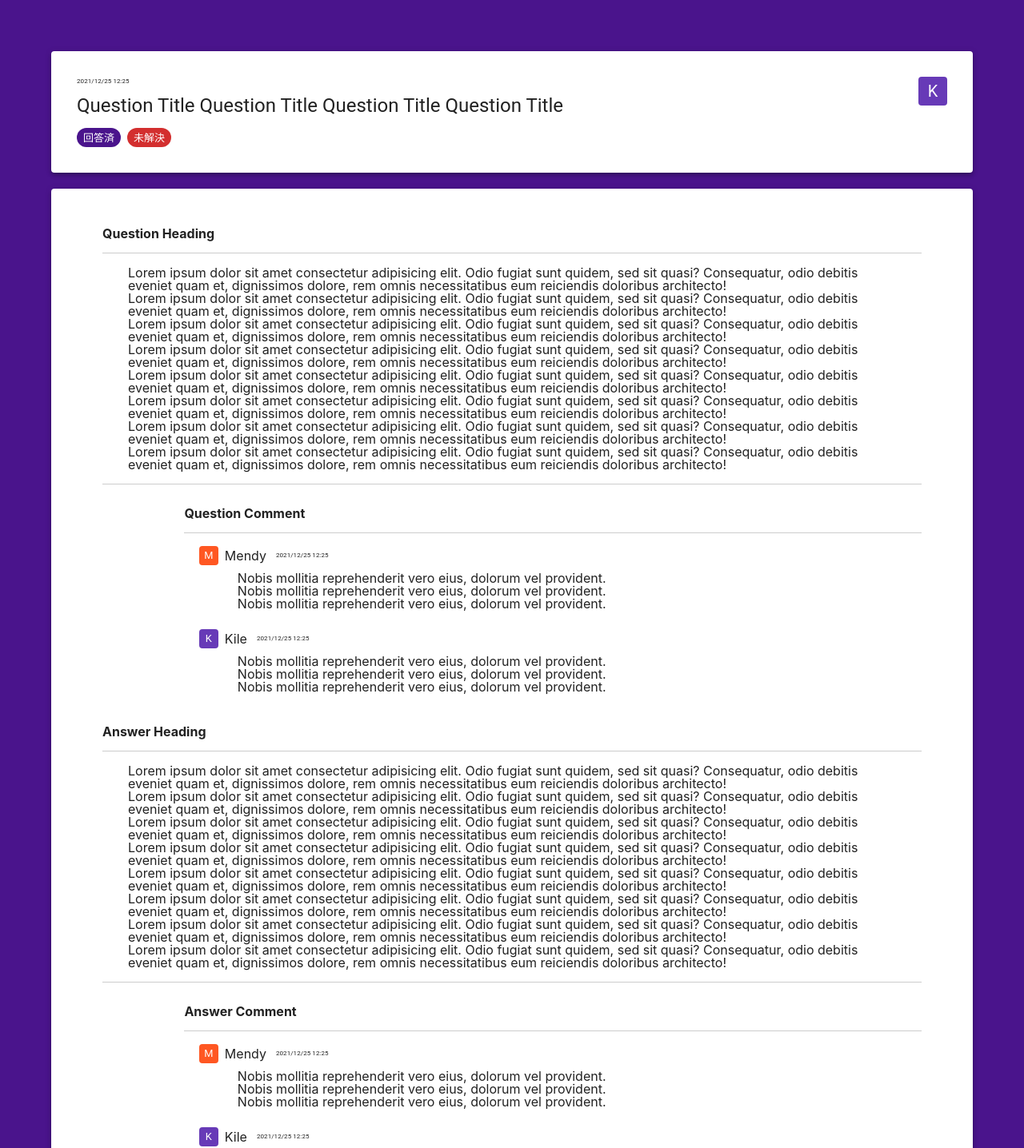
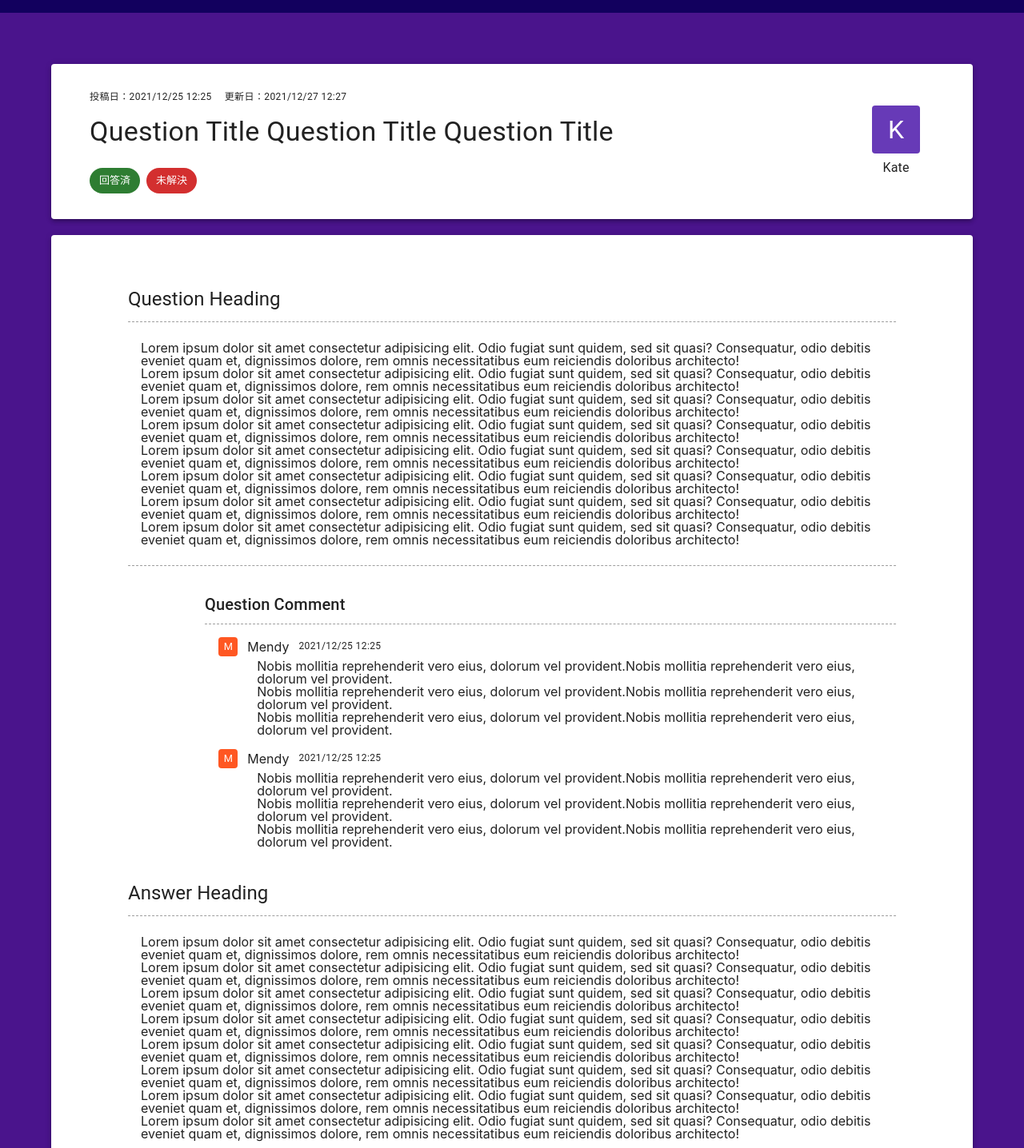
Before and after one commit to Mori-to-Yukainanakama/shiravel-next, a Next.js app: page /questions/questionDetail in a window 1280 px wide. Shown: the part 240-1676 px from the top of the page at 80% size. Built offline with nearby package versions, Linux system fonts and the light colour scheme.

Commit message:
全体的にレイアウトを調整。

```diff
--- /dev/null
+++ b/components/questionDetail/atoms/borderline.js
@@ -0,0 +1,7 @@
+import { Box } from "@mui/material";
+
+const Borderline = () => {
+  return <Box sx={{ borderBottom: "1px", borderColor: "grey.500", borderStyle: "dashed" }} />;
+};
+
+export default Borderline;
--- a/components/questionDetail/molecules/comment.js
+++ b/components/questionDetail/molecules/comment.js
@@ -1,76 +1,53 @@
-import { Avatar, Box, Typography } from "@mui/material";
-import { deepOrange, deepPurple } from "@mui/material/colors";
+import { Box, Typography } from "@mui/material";
+import Borderline from "../atoms/borderline";
 import Spacer from "../atoms/spacer";
+import CommentedUser from "./commentedUser";
 
 const Comment = ({ title }) => {
   return (
-    <>
     <Box sx={{ width: "90%", ml: "auto" }}>
-        <h3>{title} Comment</h3>
-        <hr />
+      <Typography variant="h6">{title} Comment</Typography>
+      <Spacer height={8} />
+      <Borderline />
+      <Spacer height={16} />
       <Box sx={{ width: "98%", ml: "auto" }}>
-          <Box sx={{ display: "flex", alignItems: "center" }}>
-            <Avatar
-              variant="rounded"
-              sx={{
-                width: 24,
-                height: 24,
-                bgcolor: deepOrange[500],
-                fontSize: ".8rem",
-              }}
-            >
-              M
-            </Avatar>
-            <Spacer width={8} />
-            <p>Mendy</p>
-            <Spacer width={12} />
-            <Typography fontSize={8}>2021/12/25 12:25</Typography>
-          </Box>
-          <Box sx={{ pl: 6, pt: 1 }}>
+        <CommentedUser />
+        <Spacer height={4} />
+        <Box sx={{ pl: 6 }}>
           <p>
-              Nobis mollitia reprehenderit vero eius, dolorum vel provident.
+            Nobis mollitia reprehenderit vero eius, dolorum vel provident.Nobis
+            mollitia reprehenderit vero eius, dolorum vel provident.
           </p>
           <p>
-              Nobis mollitia reprehenderit vero eius, dolorum vel provident.
+            Nobis mollitia reprehenderit vero eius, dolorum vel provident.Nobis
+            mollitia reprehenderit vero eius, dolorum vel provident.
           </p>
           <p>
-              Nobis mollitia reprehenderit vero eius, dolorum vel provident.
+            Nobis mollitia reprehenderit vero eius, dolorum vel provident.Nobis
+            mollitia reprehenderit vero eius, dolorum vel provident.
           </p>
         </Box>
       </Box>
-        <Spacer height={24}></Spacer>
+      <Spacer height={16} />
       <Box sx={{ width: "98%", ml: "auto" }}>
-          <Box sx={{ display: "flex", alignItems: "center" }}>
-            <Avatar
-              variant="rounded"
-              sx={{
-                width: 24,
-                height: 24,
-                bgcolor: deepPurple[500],
-                fontSize: ".8rem",
-              }}
-            >
-              K
-            </Avatar>
-            <Spacer width={8} />
-            <p>Kile</p>
-            <Spacer width={12} />
-            <Typography fontSize={8}>2021/12/25 12:25</Typography>
-          </Box>
-          <Box sx={{ pl: 6, pt: 1 }}>
+        <CommentedUser />
+        <Spacer height={4} />
+        <Box sx={{ pl: 6 }}>
           <p>
-              Nobis mollitia reprehenderit vero eius, dolorum vel provident.
+            Nobis mollitia reprehenderit vero eius, dolorum vel provident.Nobis
+            mollitia reprehenderit vero eius, dolorum vel provident.
           </p>
           <p>
-              Nobis mollitia reprehenderit vero eius, dolorum vel provident.
+            Nobis mollitia reprehenderit vero eius, dolorum vel provident.Nobis
+            mollitia reprehenderit vero eius, dolorum vel provident.
           </p>
           <p>
-              Nobis mollitia reprehenderit vero eius, dolorum vel provident.
+            Nobis mollitia reprehenderit vero eius, dolorum vel provident.Nobis
+            mollitia reprehenderit vero eius, dolorum vel provident.
           </p>
         </Box>
       </Box>
     </Box>
-    </>
   );
 };
 
--- /dev/null
+++ b/components/questionDetail/molecules/commentedUser.js
@@ -0,0 +1,27 @@
+import { Avatar, Box, Typography } from "@mui/material";
+import { deepOrange } from "@mui/material/colors";
+import Spacer from "../atoms/spacer";
+
+const CommentedUser = () => {
+  return (
+    <Box sx={{ display: "flex", alignItems: "center" }}>
+      <Avatar
+        variant="rounded"
+        sx={{
+          width: 24,
+          height: 24,
+          bgcolor: deepOrange[500],
+          fontSize: ".8rem",
+        }}
+      >
+        M
+      </Avatar>
+      <Spacer width={12} />
+      <p>Mendy</p>
+      <Spacer width={12} />
+      <Typography variant="caption">2021/12/25 12:25</Typography>
+    </Box>
+  );
+};
+
+export default CommentedUser;
--- a/components/questionDetail/molecules/mainContent.js
+++ b/components/questionDetail/molecules/mainContent.js
@@ -1,64 +1,100 @@
-import { Box } from "@mui/material";
+import { Avatar, Box, Typography } from "@mui/material";
+import { deepPurple } from "@mui/material/colors";
+import Borderline from "../atoms/borderline";
+import Spacer from "../atoms/spacer";
 
-const MainContent = ({ title }) => {
+const MainContent = ({ title, isAnswer = false }) => {
   return (
-    <>
     <Box>
-        <h3>{title} Heading</h3>
-        <hr />
-        <Box sx={{ px: 4 }}>
+      <Typography variant="h5">{title} Heading</Typography>
+      <Spacer height={12} />
+      <Borderline />
+      <Spacer height={24} />
+      <Box sx={{ px: 2 }}>
         <p>
           Lorem ipsum dolor sit amet consectetur adipisicing elit. Odio fugiat
-            sunt quidem, sed sit quasi? Consequatur, odio debitis eveniet quam
-            et, dignissimos dolore, rem omnis necessitatibus eum reiciendis
-            doloribus architecto!
+          sunt quidem, sed sit quasi? Consequatur, odio debitis eveniet quam et,
+          dignissimos dolore, rem omnis necessitatibus eum reiciendis doloribus
+          architecto!
         </p>
         <p>
           Lorem ipsum dolor sit amet consectetur adipisicing elit. Odio fugiat
-            sunt quidem, sed sit quasi? Consequatur, odio debitis eveniet quam
-            et, dignissimos dolore, rem omnis necessitatibus eum reiciendis
-            doloribus architecto!
+          sunt quidem, sed sit quasi? Consequatur, odio debitis eveniet quam et,
+          dignissimos dolore, rem omnis necessitatibus eum reiciendis doloribus
+          architecto!
         </p>
         <p>
           Lorem ipsum dolor sit amet consectetur adipisicing elit. Odio fugiat
-            sunt quidem, sed sit quasi? Consequatur, odio debitis eveniet quam
-            et, dignissimos dolore, rem omnis necessitatibus eum reiciendis
-            doloribus architecto!
+          sunt quidem, sed sit quasi? Consequatur, odio debitis eveniet quam et,
+          dignissimos dolore, rem omnis necessitatibus eum reiciendis doloribus
+          architecto!
         </p>
         <p>
           Lorem ipsum dolor sit amet consectetur adipisicing elit. Odio fugiat
-            sunt quidem, sed sit quasi? Consequatur, odio debitis eveniet quam
-            et, dignissimos dolore, rem omnis necessitatibus eum reiciendis
-            doloribus architecto!
+          sunt quidem, sed sit quasi? Consequatur, odio debitis eveniet quam et,
+          dignissimos dolore, rem omnis necessitatibus eum reiciendis doloribus
+          architecto!
         </p>
         <p>
           Lorem ipsum dolor sit amet consectetur adipisicing elit. Odio fugiat
-            sunt quidem, sed sit quasi? Consequatur, odio debitis eveniet quam
-            et, dignissimos dolore, rem omnis necessitatibus eum reiciendis
-            doloribus architecto!
+          sunt quidem, sed sit quasi? Consequatur, odio debitis eveniet quam et,
+          dignissimos dolore, rem omnis necessitatibus eum reiciendis doloribus
+          architecto!
         </p>
         <p>
           Lorem ipsum dolor sit amet consectetur adipisicing elit. Odio fugiat
-            sunt quidem, sed sit quasi? Consequatur, odio debitis eveniet quam
-            et, dignissimos dolore, rem omnis necessitatibus eum reiciendis
-            doloribus architecto!
+          sunt quidem, sed sit quasi? Consequatur, odio debitis eveniet quam et,
+          dignissimos dolore, rem omnis necessitatibus eum reiciendis doloribus
+          architecto!
         </p>
         <p>
           Lorem ipsum dolor sit amet consectetur adipisicing elit. Odio fugiat
-            sunt quidem, sed sit quasi? Consequatur, odio debitis eveniet quam
-            et, dignissimos dolore, rem omnis necessitatibus eum reiciendis
-            doloribus architecto!
+          sunt quidem, sed sit quasi? Consequatur, odio debitis eveniet quam et,
+          dignissimos dolore, rem omnis necessitatibus eum reiciendis doloribus
+          architecto!
         </p>
         <p>
           Lorem ipsum dolor sit amet consectetur adipisicing elit. Odio fugiat
-            sunt quidem, sed sit quasi? Consequatur, odio debitis eveniet quam
-            et, dignissimos dolore, rem omnis necessitatibus eum reiciendis
-            doloribus architecto!
+          sunt quidem, sed sit quasi? Consequatur, odio debitis eveniet quam et,
+          dignissimos dolore, rem omnis necessitatibus eum reiciendis doloribus
+          architecto!
         </p>
+        {isAnswer && (
+          <>
+            <Spacer height={12} />
+            <Box
+              sx={{
+                display: "flex",
+                justifyContent: "flex-end",
+                alignItems: "center",
+              }}
+            >
+              <Typography variant="caption">
+                投稿日：2021/12/25 12:25
+              </Typography>
+              <Spacer width={16} />
+              <Typography variant="caption">
+                更新日：2021/12/27 12:25
+              </Typography>
+              <Spacer width={24} />
+              <Avatar
+                variant="rounded"
+                sx={{
+                  width: 32,
+                  height: 32,
+                  bgcolor: "primary.main",
+                  fontSize: "1.1rem",
+                }}
+              >
+                K
+              </Avatar>
             </Box>
+          </>
+        )}
       </Box>
-      <hr />
-    </>
+      <Spacer height={24} />
+      <Borderline />
+    </Box>
   );
 };
 
--- a/components/questionDetail/organisms/heading.js
+++ b/components/questionDetail/organisms/heading.js
@@ -4,41 +4,50 @@ import Spacer from "../atoms/spacer";
 
 const Heading = () => {
   return (
-    <>
-      <Paper elevation={4} sx={{ bgcolor: "white" }}>
+    <Paper elevation={4} sx={{ bgcolor: "background.paper" }}>
       <Grid container>
-          <Grid item xs={9} sx={{ p: 4 }}>
-            <Typography fontSize={8}>2021/12/25 12:25</Typography>
-            <Spacer height={8} />
-            <Typography variant="h5">
-              Question Title Question Title Question Title Question Title
+        <Grid item xs={10} sx={{ px: 6, py: 4 }}>
+          <Stack spacing={2} direction={"row"}>
+            <Typography variant="caption">投稿日：2021/12/25 12:25</Typography>
+            <Typography variant="caption">更新日：2021/12/27 12:27</Typography>
+          </Stack>
+          <Spacer height={12} />
+          <Typography variant="h4">
+            Question Title Question Title Question Title
           </Typography>
-            <Spacer height={12} />
+          <Spacer height={24} />
           <Stack direction="row" spacing={1}>
-              <Chip label="回答済" size="small" color="primary" />
-              <Chip label="未解決" size="small" color="error" />
+            <Chip label="回答済" color="success" />
+            <Chip label="未解決" color="error" />
           </Stack>
         </Grid>
         <Grid
           item
-            xs={3}
+          xs={2}
           sx={{
             p: 4,
             display: "flex",
             flexDirection: "column",
-              alignItems: "flex-end",
+            alignItems: "center",
+            justifyContent: "center",
           }}
         >
           <Avatar
             variant="rounded"
-              sx={{ width: 36, height: 36, bgcolor: deepPurple[500] }}
+            sx={{
+              width: 60,
+              height: 60,
+              bgcolor: deepPurple[500],
+              fontSize: "2rem",
+            }}
           >
             K
           </Avatar>
+          <Spacer height={6} />
+          <Typography variant="body1">Kate</Typography>
         </Grid>
       </Grid>
     </Paper>
-    </>
   );
 };
 
--- a/components/questionDetail/organisms/main.js
+++ b/components/questionDetail/organisms/main.js
@@ -1,5 +1,4 @@
-import { Avatar, Paper, Typography } from "@mui/material";
-import { Box } from "@mui/system";
+import { Paper } from "@mui/material";
 import Spacer from "../atoms/spacer";
 import Editor from "../atoms/editor";
 import Comment from "../molecules/comment";
@@ -7,26 +6,18 @@ import MainContent from "../molecules/mainContent";
 
 const Main = () => {
   return (
-    <>
-      <Paper elevation={4} sx={{ bgcolor: "white", px: 8, py: 6 }}>
+    <Paper elevation={4} sx={{ bgcolor: "white", px: 12, py: 8 }}>
       <MainContent title={"Question"} />
-
-        <Spacer height={12}></Spacer>
-
+      <Spacer height={32} />
       <Comment title={"Question"} />
-
-        <Spacer height={40}></Spacer>
-
-        <MainContent title={"Answer"} />
-        <Spacer height={12}></Spacer>
-
+      <Spacer height={40} />
+      <MainContent title={"Answer"} isAnswer={"true"} />
+      <Spacer height={32} />
       <Comment title={"Answer"} />
-
       {/* Editor */}
       <Editor />
       {/* Editor end */}
     </Paper>
-    </>
   );
 };
 
--- a/components/questionDetail/organisms/top.js
+++ b/components/questionDetail/organisms/top.js
@@ -6,7 +6,7 @@ const Top = () => {
       <Box
         sx={{
           bgcolor: "primary.dark",
-          p: 6,
+          p: 4,
           textAlign: "center",
           display: "flex",
           flexDirection: "column",
@@ -15,10 +15,10 @@ const Top = () => {
         }}
       >
         <Container>
-          <Typography variant="h3" sx={{ color: "white", p: 1 }}>
+          <Typography variant="h2" sx={{ color: "common.white", p: 2 }}>
             How developers code is here.
           </Typography>
-          <Typography variant="subtitle1" sx={{ color: "white", p: 1 }}>
+          <Typography variant="subtitle1" sx={{ color: "common.white", p: 2 }}>
             Shiravelは、エンジニアに関する知識を記録・共有するためのサービスです。
             <br />
             コードを書いていて気づいたことや、自分がハマったあの仕様について、他のエンジニアと知見を共有しましょう！
--- a/pages/questions/questionDetail.js
+++ b/pages/questions/questionDetail.js
@@ -9,8 +9,13 @@ const theme = createTheme({
   palette: {
     primary: {
       main: "#4A148C",
-      light: "#9C27B0",
-      dark: "#000000",
+      light: "#7c43bd",
+      dark: "#12005e",
+    },
+    secondary: {
+      main: "#c51162",
+      light: "#fd558f",
+      dark: "#8e0038",
     },
   },
 });
@@ -20,11 +25,10 @@ const QuestionDetail = () => {
   return (
     <ThemeProvider theme={theme}>
       <Top />
-
       <Box sx={{ bgcolor: "primary.main", py: 8 }}>
         <Container>
           <Heading />
-          <Spacer height={20}></Spacer>
+          <Spacer height={20} />
           <Main />
         </Container>
       </Box>
```
Lines whose indentation alone changed are shown as unchanged.
